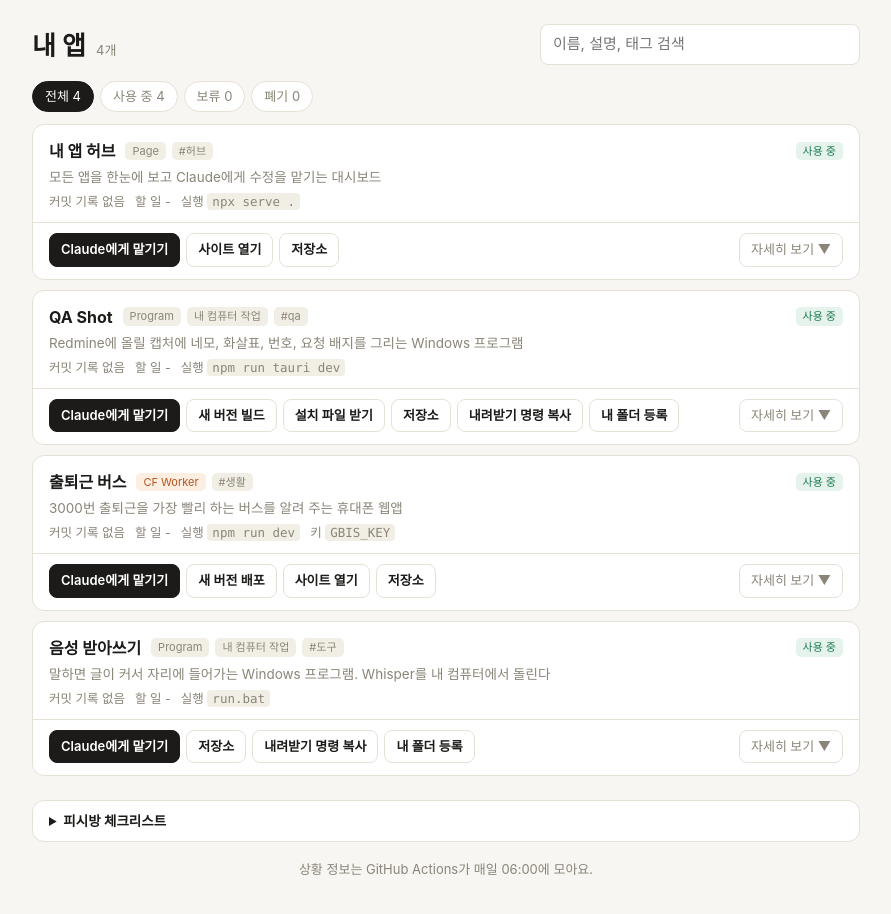
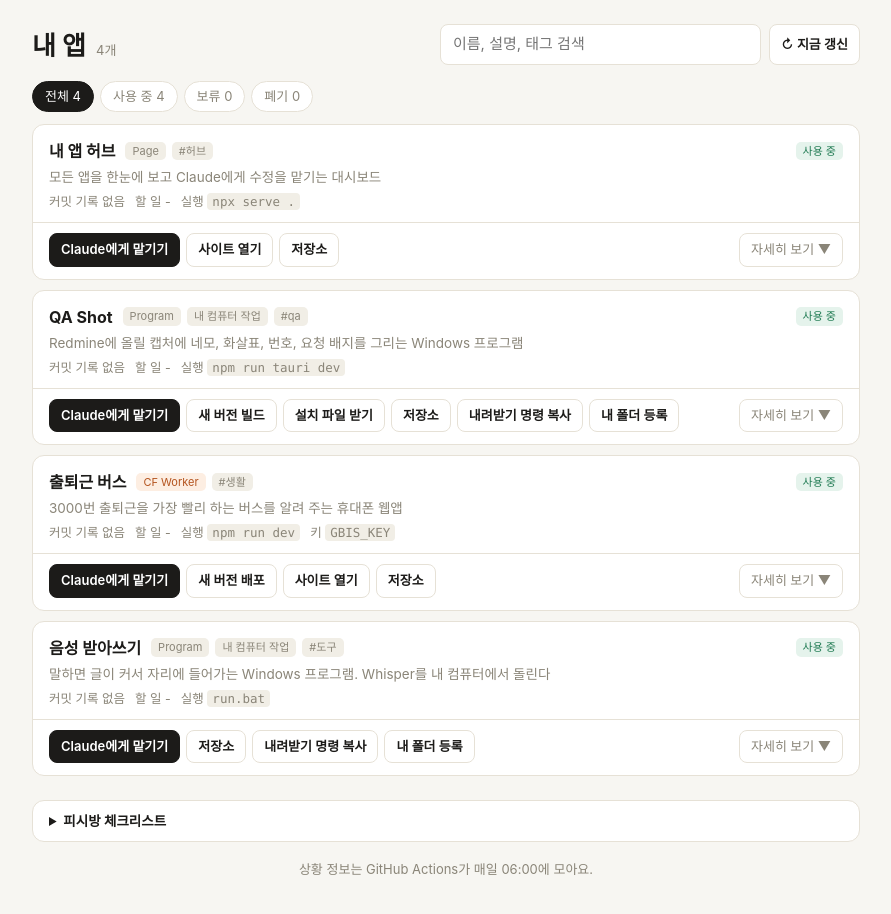
Before and after one commit to CleanXYZ/my-apps-hub, a plain HTML site: page index.html in a window 1280 px wide. Shown: the whole page, without its empty margins (194-1085 px from the left). Drawn offline with Linux system fonts and the light colour scheme.

```diff
--- a/app.js
+++ b/app.js
@@ -269,6 +269,8 @@ function render() {
 async function load() {
   state.tab = safeGet('tab') || 'all';
   document.getElementById('search').addEventListener('input', (e) => { state.query = e.target.value; render(); });
+  document.getElementById('refresh').addEventListener('click', () =>
+    toast('GitHub에서 Run workflow를 누르고, 1~2분 뒤 이 화면을 새로고침하세요'));
 
   const [apps, status] = await Promise.all([
     fetch('apps.json', { cache: 'no-store' }).then((r) => r.json()).catch(() => []),
--- a/index.html
+++ b/index.html
@@ -13,7 +13,12 @@
       <h1>내 앱</h1>
       <span id="summary" class="muted">불러오는 중…</span>
     </div>
-    <input id="search" type="search" placeholder="이름, 설명, 태그 검색" autocomplete="off">
+    <div class="tools">
+      <input id="search" type="search" placeholder="이름, 설명, 태그 검색" autocomplete="off">
+      <a id="refresh" class="btn" target="_blank" rel="noopener"
+         href="https://github.com/CleanXYZ/my-apps-hub/actions/workflows/pages.yml"
+         title="GitHub에서 Run workflow를 누르면 1~2분 뒤 새 정보가 반영돼요">↻ 지금 갱신</a>
+    </div>
   </header>
 
   <nav id="tabs" class="tabs" aria-label="상태 필터"></nav>
--- a/style.css
+++ b/style.css
@@ -33,8 +33,10 @@ code { font: 12.5px ui-monospace, Consolas, monospace; background: var(--chip);
 .top { display: flex; flex-wrap: wrap; gap: 12px; align-items: end; justify-content: space-between; }
 .title { display: flex; gap: 10px; align-items: baseline; }
 h1 { margin: 0; font-size: 26px; }
+.tools { display: flex; gap: 8px; flex: 1 1 280px; max-width: 420px; }
+#refresh { white-space: nowrap; display: inline-flex; align-items: center; }
 #search {
-  flex: 1 1 220px; max-width: 320px; padding: 8px 12px; border-radius: 8px;
+  flex: 1 1 auto; min-width: 0; padding: 8px 12px; border-radius: 8px;
   border: 1px solid var(--line); background: var(--card); color: var(--text); font: inherit;
 }
 
```
